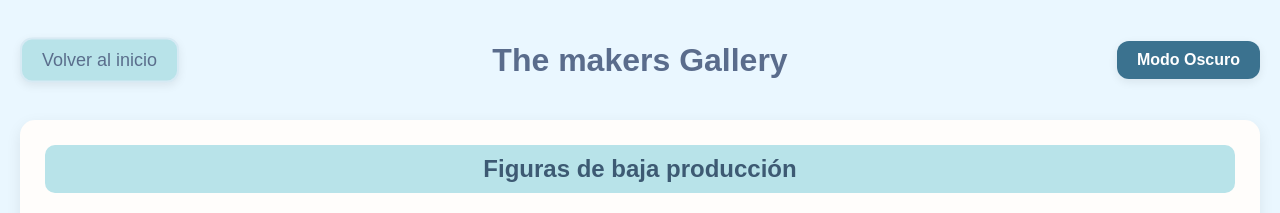
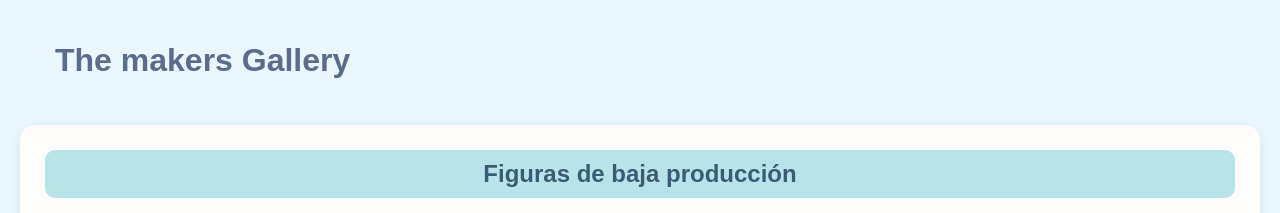
Before and after one commit to Paltazar2009/Impresiones_3D-Gallery_baltazar, a plain HTML site: page index.html in a window 1280 px wide. Shown: the top 213 px of the page. Drawn offline with Linux system fonts and the light colour scheme.

Commit message:
Update galeria_Tp.css

```diff
--- a/galeria_Tp.css
+++ b/galeria_Tp.css
@@ -11,15 +11,15 @@
     padding: 20px;
 }
 
-header {
-    position: relative;
+header{
     width: 100%;
     min-height: 80px;
     display: flex;
-    justify-content: center;
+    justify-content: space-between;
     align-items: center;
-    padding: 10px 20px;
-    margin-bottom: 20px;
+    padding: 15px 35px;
+    margin-bottom: 25px;
+    gap: 15px;
 }
 
 h1{
```
